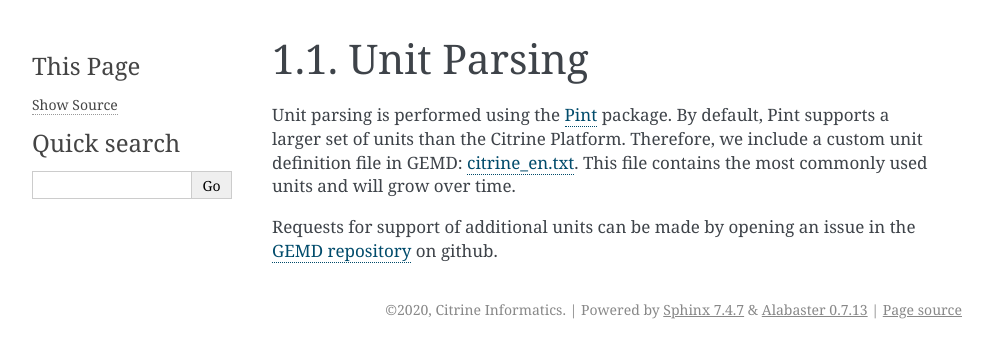
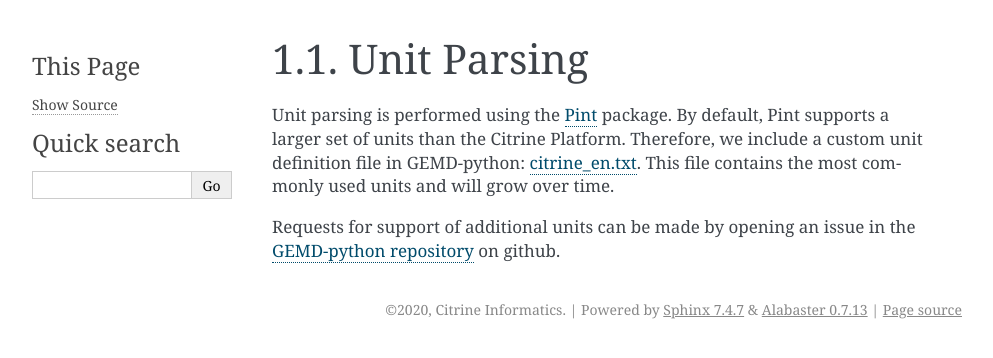
Before and after one commit to CitrineInformatics/gemd-python, a Sphinx documentation site: the page built from docs/source/depth/unit_parsing.rst, in a window 1280 px wide. Shown: the top 358 px of the page, without its empty margins (148-1141 px from the left). Built offline with Sphinx 7.4.7, drawn with Linux system fonts in a browser that asks for light colours.

Commit message:
Setting the repo name to GEMD-python; deploy docs on tags

```diff
--- a/docs/source/conf.py
+++ b/docs/source/conf.py
@@ -17,7 +17,7 @@ sys.path.insert(0, os.path.abspath('../../gemd'))
 
 # -- Project information -----------------------------------------------------
 
-project = 'GEMD'
+project = 'GEMD-python'
 copyright = '2020, Citrine Informatics'
 author = 'Citrine Informatics'
 
--- a/docs/source/depth/unit_parsing.rst
+++ b/docs/source/depth/unit_parsing.rst
@@ -4,11 +4,11 @@ Unit Parsing
 
 Unit parsing is performed using the Pint_ package.
 By default, Pint supports a larger set of units than the Citrine Platform.
-Therefore, we include a custom unit definition file in GEMD: `citrine_en.txt`_.
+Therefore, we include a custom unit definition file in GEMD-python: `citrine_en.txt`_.
 This file contains the most commonly used units and will grow over time.
 
-Requests for support of additional units can be made by opening an issue in the `GEMD repository`_ on github.
+Requests for support of additional units can be made by opening an issue in the `GEMD-python repository`_ on github.
 
 .. _Pint: https://pint.readthedocs.io/en/0.9/
-.. _citrine_en.txt: https://github.com/CitrineInformatics/gemd/blob/master/gemd/units/citrine_en.txt
-.. _GEMD repository: https://github.com/CitrineInformatics/gemd
+.. _citrine_en.txt: https://github.com/CitrineInformatics/gemd-python/blob/master/gemd/units/citrine_en.txt
+.. _GEMD-python repository: https://github.com/CitrineInformatics/gemd-python
--- a/docs/source/index.rst
+++ b/docs/source/index.rst
@@ -3,10 +3,10 @@
    You can adapt this file completely to your liking, but it should at least
    contain the root `toctree` directive.
 
-Welcome to the GEMD Documentation!
+Welcome to the GEMD-Python Documentation!
 ===================================================
 
-GEMD is the Python implementation of the Citrine data model, the full documentation of which
+``gemd`` is the Python implementation of the Citrine data model, the full documentation of which
 can be found `here <https://citrineinformatics.github.io/gemd-docs/>`_.
 
 To learn about the details of specific classes, please see the module index.
--- a/setup.py
+++ b/setup.py
@@ -36,9 +36,9 @@ class PostDevelopCommand(develop):
 
 
 setup(name='gemd',
-      version='0.6.1',
-      url='http://github.com/CitrineInformatics/gemd',
-      description='Python library for the Citrine Platform',
+      version='0.6.2',
+      url='http://github.com/CitrineInformatics/gemd-python',
+      description="Python binding for Citrine's GEMD data model",
       author='Max Hutchinson',
       author_email='maxhutch@citrine.io',
       packages=find_packages(),
```
Also changed, not shown: README.md (+8 -4 lines), .travis.yml.
